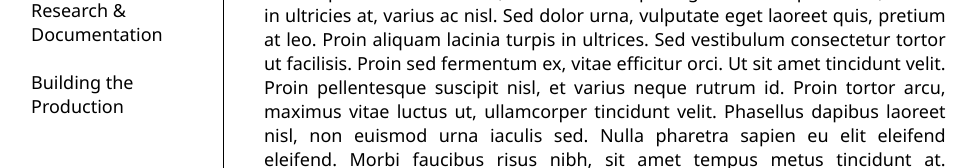
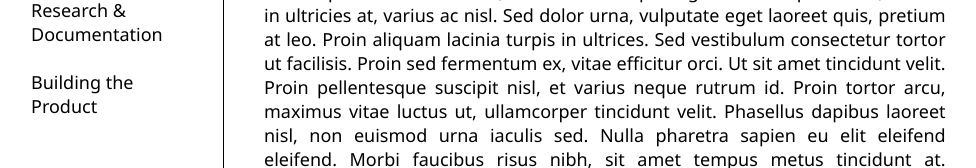
Before and after one commit to seljukat/venator, a React (Create React App) app: page /venator/project in a window 1280 px wide. Shown: the part 178-346 px from the top of the page, without its empty margins (49-1025 px from the left). Built offline with nearby package versions, Linux system fonts and the light colour scheme.

Commit message:
corrected a typo in 'ProjectPage.js'

```diff
--- a/src/pages/ProjectPage.js
+++ b/src/pages/ProjectPage.js
@@ -32,7 +32,7 @@ const ProjectPage = () => (
             <p>{DummyText}</p>
             <p>{DummyText}</p>
             <p>{DummyText}</p>
-            <h3 className="third" id="third-header">Building the Production</h3>
+            <h3 className="third" id="third-header">Building the Product</h3>
             <p>{DummyText}</p>
             <p>{DummyText}</p>
             <p>{DummyText}</p>
```
